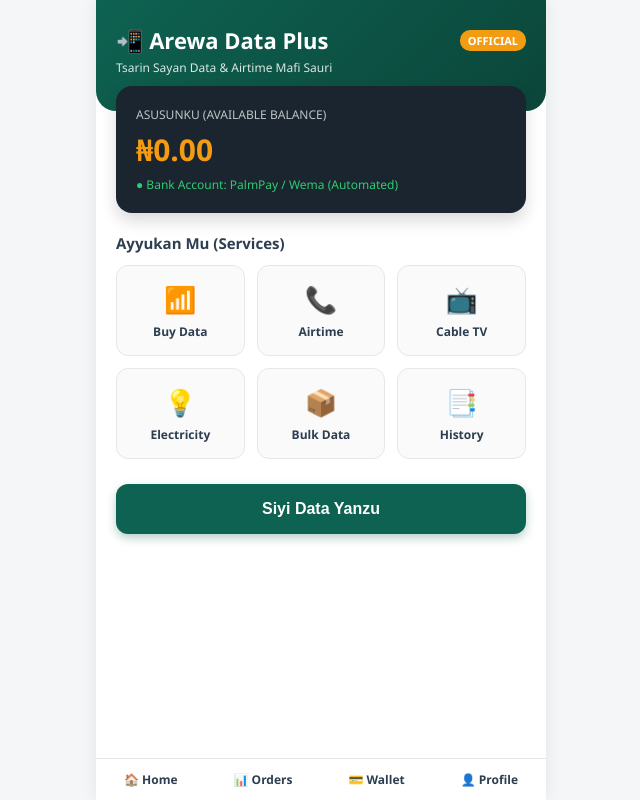
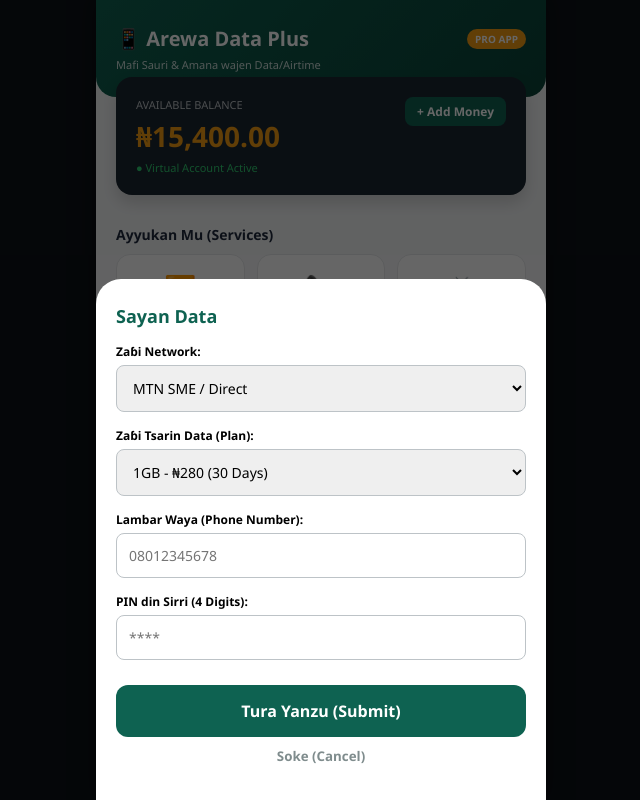
Before and after one commit to hasheem11/Arewa-data-plus, a plain HTML site: page index.html in a window 1280 px wide. Both pictures are taken after a click on the button "Siyi Data Yanzu". Shown: the whole page, without its empty margins (319-959 px from the left). Drawn offline with Linux system fonts and the light colour scheme.

Commit message:
Update index.html

```diff
--- a/index.html
+++ b/index.html
@@ -3,111 +3,113 @@
 <head>
     <meta charset="UTF-8">
     <meta name="viewport" content="width=device-width, initial-scale=1.0">
-    <title>Arewa Data Plus - Fast & Reliable VTU Platform</title>
+    <title>Arewa Data Plus - Mobile VTU App</title>
     <style>
         :root {
-            --primary-color: #0E6251; /* Royal Emerald */
-            --accent-gold: #F39C12;    /* Premium Gold Accent */
-            --bg-color: #F4F6F7;
-            --text-dark: #2C3E50;
+            --primary: #0E6251;
+            --accent: #F39C12;
+            --bg: #F4F6F7;
+            --dark: #1E293B;
         }
 
-        body {
-            font-family: 'Segoe UI', Roboto, Helvetica, Arial, sans-serif;
-            background-color: var(--bg-color);
-            margin: 0;
-            padding: 0;
-            color: var(--text-dark);
-        }
+        * { box-sizing: border-box; margin: 0; padding: 0; font-family: 'Segoe UI', Roboto, sans-serif; }
+
+        body { background-color: #0d1117; display: flex; justify-content: center; min-height: 100vh; }
 
         .app-container {
+            width: 100%;
             max-width: 450px;
-            margin: 0 auto;
-            background: #ffffff;
+            background: var(--bg);
             min-height: 100vh;
             display: flex;
             flex-direction: column;
-            box-shadow: 0 0 15px rgba(0,0,0,0.08);
+            position: relative;
+            box-shadow: 0 0 20px rgba(0,0,0,0.5);
         }
 
         /* Top Header */
         .app-header {
-            background: linear-gradient(135deg, var(--primary-color), #0B463A);
-            color: #ffffff;
-            padding: 25px 20px 35px 20px;
+            background: linear-gradient(135deg, var(--primary), #0A4337);
+            color: #fff;
+            padding: 25px 20px;
             border-bottom-left-radius: 20px;
             border-bottom-right-radius: 20px;
         }
 
-        .brand-name {
-            font-size: 22px;
-            font-weight: 700;
-            display: flex;
-            align-items: center;
-            justify-content: space-between;
-        }
+        .brand-row { display: flex; justify-content: space-between; align-items: center; }
+        .brand-title { font-size: 20px; font-weight: bold; }
+        .badge { background: var(--accent); color: #fff; font-size: 10px; padding: 3px 8px; border-radius: 10px; font-weight: bold; }
 
-        .badge-plus {
-            background: var(--accent-gold);
+        /* Wallet Card */
+        .wallet-card {
+            background: #1A252F;
             color: #fff;
-            font-size: 11px;
-            padding: 3px 8px;
-            border-radius: 10px;
-        }
-
-        /* Balance Display Card */
-        .balance-card {
-            background: #1A252F;
-            color: #ffffff;
-            margin: -25px 20px 20px 20px;
+            margin: -20px 20px 15px 20px;
             padding: 20px;
             border-radius: 16px;
             box-shadow: 0 8px 16px rgba(0,0,0,0.15);
         }
 
-        .balance-title { font-size: 12px; color: #BDC3C7; text-transform: uppercase; }
-        .balance-amount { font-size: 30px; font-weight: bold; color: var(--accent-gold); margin: 6px 0; }
-        .virtual-account { font-size: 12px; color: #2ECC71; font-weight: 500; }
+        .bal-val { font-size: 28px; font-weight: bold; color: var(--accent); margin: 5px 0; }
+        .topup-btn { background: var(--primary); color: #fff; border: none; padding: 6px 12px; border-radius: 8px; font-size: 12px; font-weight: bold; cursor: pointer; float: right; }
 
-        /* Grid Services */
-        .section-title { font-weight: bold; font-size: 15px; margin: 0 20px 12px 20px; }
-        .services-grid {
-            display: grid;
-            grid-template-columns: repeat(3, 1fr);
-            gap: 12px;
-            padding: 0 20px;
+        /* Services Grid */
+        .section-title { font-weight: bold; font-size: 14px; margin: 15px 20px 10px 20px; color: var(--dark); }
+        .services-grid { display: grid; grid-template-columns: repeat(3, 1fr); gap: 12px; padding: 0 20px; }
+
+        .service-card {
+            background: #fff;
+            border: 1px solid #E5E7E9;
+            padding: 15px 10px;
+            border-radius: 14px;
+            text-align: center;
+            cursor: pointer;
+            transition: 0.2s;
         }
 
-        .service-box {
-            background: #FAFAFA;
-            border: 1px solid #E5E7E9;
-            padding: 15px 10px;
-            border-radius: 12px;
-            text-align: center;
-            cursor: pointer;
-        }
+        .service-card:active { transform: scale(0.95); background: #E8F8F5; }
+        .service-icon { font-size: 26px; margin-bottom: 5px; }
+        .service-name { font-size: 12px; font-weight: 600; color: var(--dark); }
 
-        .service-box:hover {
-            border-color: var(--primary-color);
-            background: #E8F8F5;
-        }
-
-        .service-icon { font-size: 26px; margin-bottom: 6px; }
-        .service-label { font-size: 12px; font-weight: 600; }
-
-        /* Action Button */
-        .action-btn {
-            background: var(--primary-color);
-            color: #ffffff;
+        .btn-main {
+            background: var(--primary);
+            color: #fff;
             border: none;
-            margin: 25px 20px;
-            padding: 16px;
+            margin: 20px;
+            padding: 15px;
             border-radius: 12px;
             font-size: 16px;
             font-weight: bold;
             cursor: pointer;
-            box-shadow: 0 4px 10px rgba(14, 98, 81, 0.3);
         }
+
+        /* Modal Popup Screen */
+        .modal-overlay {
+            position: fixed;
+            top: 0; left: 0; right: 0; bottom: 0;
+            background: rgba(0,0,0,0.6);
+            display: none;
+            justify-content: center;
+            align-items: flex-end;
+            z-index: 1000;
+        }
+
+        .modal-content {
+            background: #fff;
+            width: 100%;
+            max-width: 450px;
+            padding: 25px 20px;
+            border-top-left-radius: 25px;
+            border-top-right-radius: 25px;
+            animation: slideUp 0.3s ease-out;
+        }
+
+        @keyframes slideUp { from { transform: translateY(100%); } to { transform: translateY(0); } }
+
+        .modal-title { font-size: 18px; font-weight: bold; margin-bottom: 15px; color: var(--primary); }
+        .form-group { margin-bottom: 15px; }
+        .form-group label { font-size: 12px; font-weight: bold; display: block; margin-bottom: 5px; }
+        .form-control { width: 100%; padding: 12px; border: 1px solid #BDC3C7; border-radius: 8px; font-size: 14px; outline: none; }
 
         /* Bottom Nav */
         .bottom-nav {
@@ -115,11 +117,13 @@
             display: flex;
             justify-content: space-around;
             padding: 12px 0;
+            background: #fff;
             border-top: 1px solid #E5E7E9;
-            background: #ffffff;
             font-size: 12px;
             font-weight: 600;
         }
+        .nav-item { text-align: center; color: #7F8C8D; cursor: pointer; }
+        .nav-item.active { color: var(--primary); }
     </style>
 </head>
 <body>
@@ -127,59 +131,116 @@
 <div class="app-container">
     <!-- Header -->
     <div class="app-header">
-        <div class="brand-name">
-            📲 Arewa Data Plus
-            <span class="badge-plus">OFFICIAL</span>
+        <div class="brand-row">
+            <div class="brand-title">📱 Arewa Data Plus</div>
+            <span class="badge">PRO APP</span>
         </div>
-        <div style="font-size: 12px; opacity: 0.85; margin-top: 4px;">Tsarin Sayan Data & Airtime Mafi Sauri</div>
+        <div style="font-size: 11px; opacity: 0.8; margin-top: 5px;">Mafi Sauri & Amana wajen Data/Airtime</div>
     </div>
 
-    <!-- Balance Card -->
-    <div class="balance-card">
-        <div class="balance-title">Asusunku (Available Balance)</div>
-        <div class="balance-amount">₦0.00</div>
-        <div class="virtual-account">● Bank Account: PalmPay / Wema (Automated)</div>
+    <!-- Wallet Balance -->
+    <div class="wallet-card">
+        <button class="topup-btn" onclick="alert('Lambar Account dinka na Moniepoint: 8123456789')">+ Add Money</button>
+        <div style="font-size: 11px; color: #BDC3C7;">AVAILABLE BALANCE</div>
+        <div class="bal-val">₦15,400.00</div>
+        <div style="font-size: 11px; color: #2ECC71;">● Virtual Account Active</div>
     </div>
 
-    <!-- Services -->
+    <!-- Quick Services -->
     <div class="section-title">Ayyukan Mu (Services)</div>
     <div class="services-grid">
-        <div class="service-box" onclick="alert('Sayan Data na Arewa Data Plus')">
+        <div class="service-card" onclick="openBuyModal('Data')">
             <div class="service-icon">📶</div>
-            <div class="service-label">Buy Data</div>
+            <div class="service-name">Buy Data</div>
         </div>
-        <div class="service-box">
+        <div class="service-card" onclick="openBuyModal('Airtime')">
             <div class="service-icon">📞</div>
-            <div class="service-label">Airtime</div>
+            <div class="service-name">Airtime</div>
         </div>
-        <div class="service-box">
+        <div class="service-card" onclick="alert('Za a buɗe Cable TV!')">
             <div class="service-icon">📺</div>
-            <div class="service-label">Cable TV</div>
+            <div class="service-name">Cable TV</div>
         </div>
-        <div class="service-box">
+        <div class="service-card" onclick="alert('Za a buɗe Electricity!')">
             <div class="service-icon">💡</div>
-            <div class="service-label">Electricity</div>
+            <div class="service-name">Electricity</div>
         </div>
-        <div class="service-box">
+        <div class="service-card" onclick="openBuyModal('Bulk Data')">
             <div class="service-icon">📦</div>
-            <div class="service-label">Bulk Data</div>
+            <div class="service-name">Bulk Data</div>
         </div>
-        <div class="service-box">
-            <div class="service-icon">📑</div>
-            <div class="service-label">History</div>
+        <div class="service-card" onclick="alert('Shafin Transactions History')">
+            <div class="service-icon">📜</div>
+            <div class="service-name">History</div>
         </div>
     </div>
 
-    <button class="action-btn" onclick="alert('Za a bude shafin sayan data yanzu...')">Siyi Data Yanzu</button>
+    <button class="btn-main" onclick="openBuyModal('Data')">Siyi Data Yanzu</button>
 
-    <!-- Navigation Bar -->
+    <!-- Navigation -->
     <div class="bottom-nav">
-        <div>🏠 Home</div>
-        <div>📊 Orders</div>
-        <div>💳 Wallet</div>
-        <div>👤 Profile</div>
+        <div class="nav-item active">🏠<br>Home</div>
+        <div class="nav-item" onclick="alert('History Screen')">📊<br>Orders</div>
+        <div class="nav-item" onclick="alert('Wallet Topup')">💳<br>Wallet</div>
+        <div class="nav-item" onclick="alert('Profile Settings')">👤<br>Profile</div>
     </div>
 </div>
 
+<!-- Modal Form Popup -->
+<div class="modal-overlay" id="buyModal">
+    <div class="modal-content">
+        <div class="modal-title" id="modalHeader">Sayan Data</div>
+
+        <div class="form-group">
+            <label>Zaɓi Network:</label>
+            <select class="form-control" id="networkSelect">
+                <option>MTN SME / Direct</option>
+                <option>Airtel CG</option>
+                <option>Glo Data</option>
+                <option>9mobile Gifting</option>
+            </select>
+        </div>
+
+        <div class="form-group">
+            <label>Zaɓi Tsarin Data (Plan):</label>
+            <select class="form-control">
+                <option>1GB - ₦280 (30 Days)</option>
+                <option>2GB - ₦560 (30 Days)</option>
+                <option>5GB - ₦1,400 (30 Days)</option>
+                <option>10GB - ₦2,800 (30 Days)</option>
+            </select>
+        </div>
+
+        <div class="form-group">
+            <label>Lambar Waya (Phone Number):</label>
+            <input type="tel" class="form-control" placeholder="08012345678">
+        </div>
+
+        <div class="form-group">
+            <label>PIN din Sirri (4 Digits):</label>
+            <input type="password" class="form-control" placeholder="****" maxlength="4">
+        </div>
+
+        <button class="btn-main" style="width: 100%; margin: 10px 0 0 0;" onclick="processTransaction()">Tura Yanzu (Submit)</button>
+        <button style="width: 100%; background: none; border: none; padding: 10px; color: #7F8C8D; font-weight: bold; cursor: pointer;" onclick="closeBuyModal()">Soke (Cancel)</button>
+    </div>
+</div>
+
+<script>
+    function openBuyModal(type) {
+        document.getElementById('modalHeader').innerText = 'Sayan ' + type;
+        document.getElementById('buyModal').style.display = 'flex';
+    }
+
+    function closeBuyModal() {
+        document.getElementById('buyModal').style.display = 'none';
+    }
+
+    function processTransaction() {
+        alert('An tura aikin ku cikin nasara! Za a tura muku Data da kuke bukata.');
+        closeBuyModal();
+    }
+</script>
+
 </body>
 </html>
```
